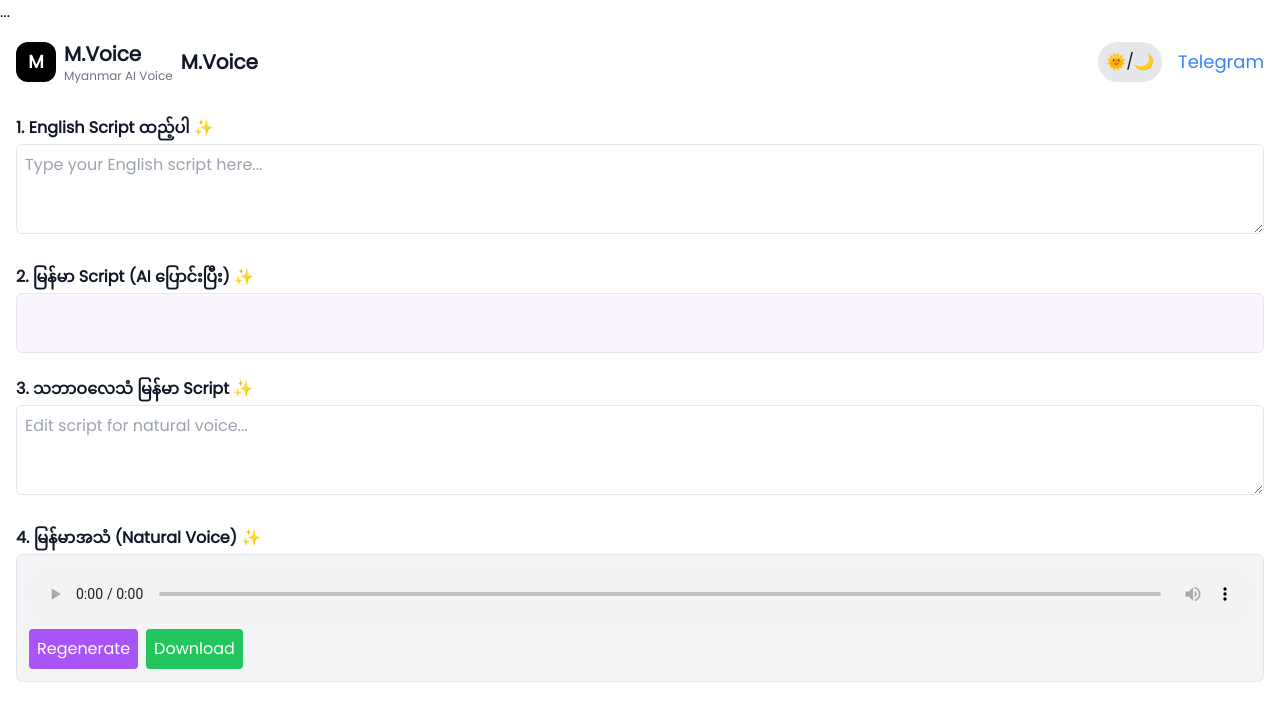
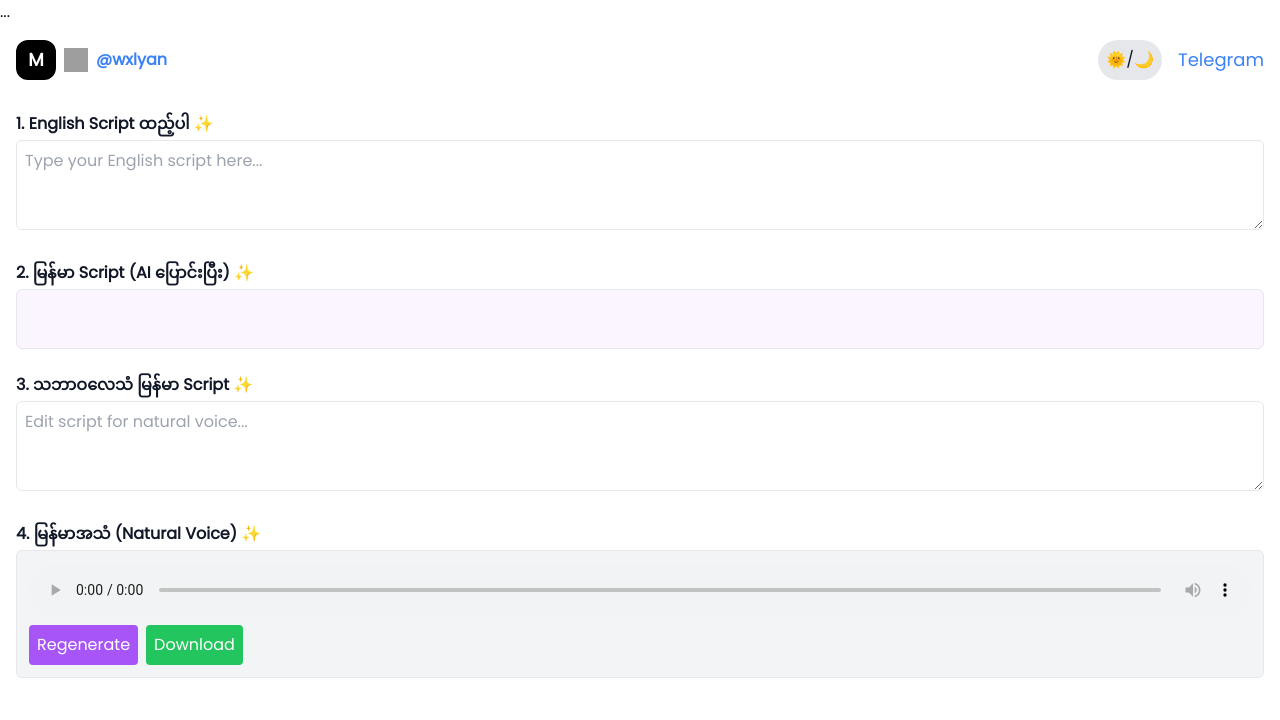
Before and after one commit to wxlyan/nautral.myanmar.voice.changer, a plain HTML site: page index.html in a window 1280 px wide. Drawn offline with nearby package versions, Linux system fonts and the light colour scheme; grey boxes are pictures that could not be loaded; files whose address does not match are found by name.

Commit message:
Update index.html

```diff
--- a/index.html
+++ b/index.html
@@ -25,18 +25,19 @@
 
   <!-- Header -->
   <header class="flex justify-between items-center p-4">
-    <div class="flex items-center gap-2">
       <div class="flex items-center gap-2">
   <div class="w-10 h-10 rounded-xl bg-black dark:bg-white flex items-center justify-center">
     <span class="text-white dark:text-black font-bold text-lg">M</span>
   </div>
-
-  <div>
-    <h1 class="text-xl font-bold">M.Voice</h1>
-    <p class="text-xs text-gray-500">Myanmar AI Voice</p>
-  </div>
+    <!-- Header Logo and Telegram link -->
+<div class="flex items-center gap-4">
+  <!-- Telegram icon + link -->
+  <a href="https://t.me/wxlyan" target="_blank" class="flex items-center gap-2 text-blue-500 font-bold">
+    <img src="https://upload.wikimedia.org/wikipedia/commons/8/82/Telegram_logo.svg" alt="Telegram" class="w-6 h-6">
+    @wxlyan
+  </a>
 </div>
-      <h1 class="text-xl font-bold">M.Voice</h1>
+</div>
     </div>
     <div class="flex items-center gap-4">
       <button id="theme-toggle" class="p-2 bg-gray-200 dark:bg-gray-700 rounded-full">🌞/🌙</button>
```
